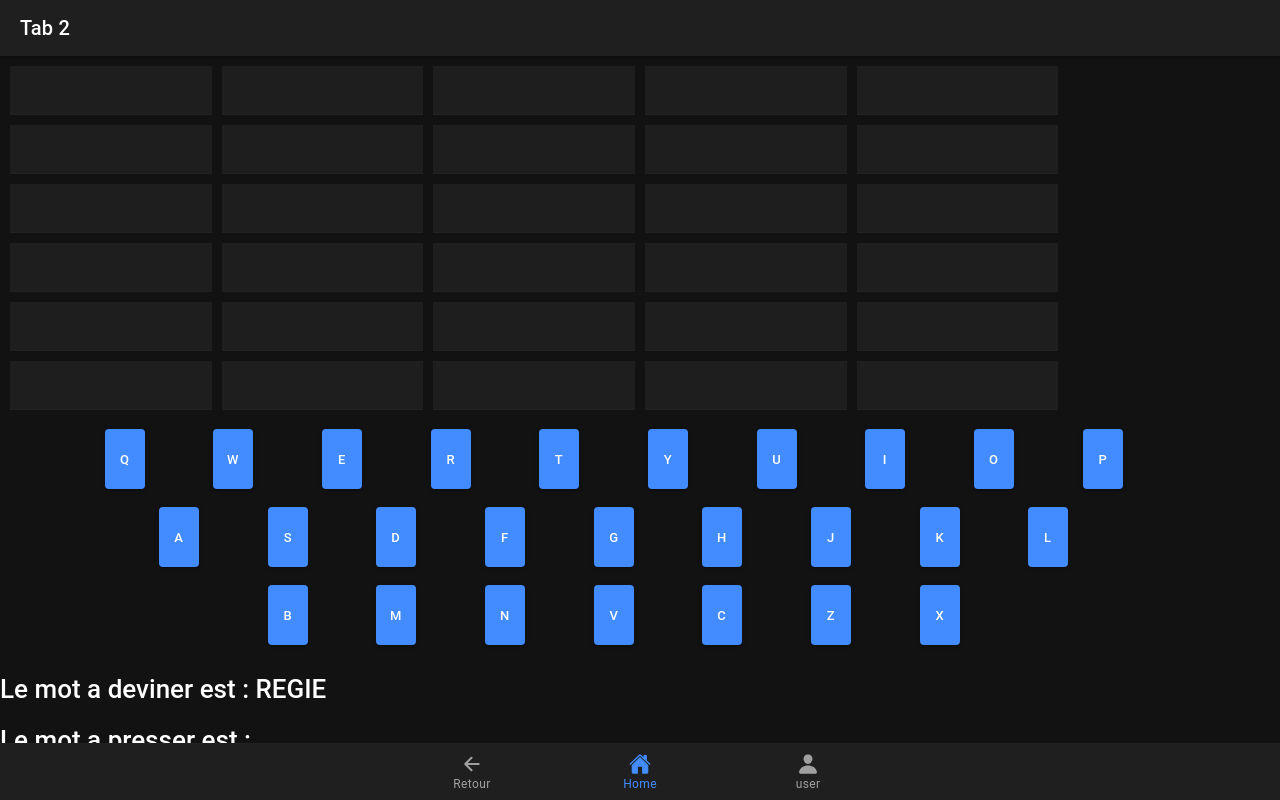
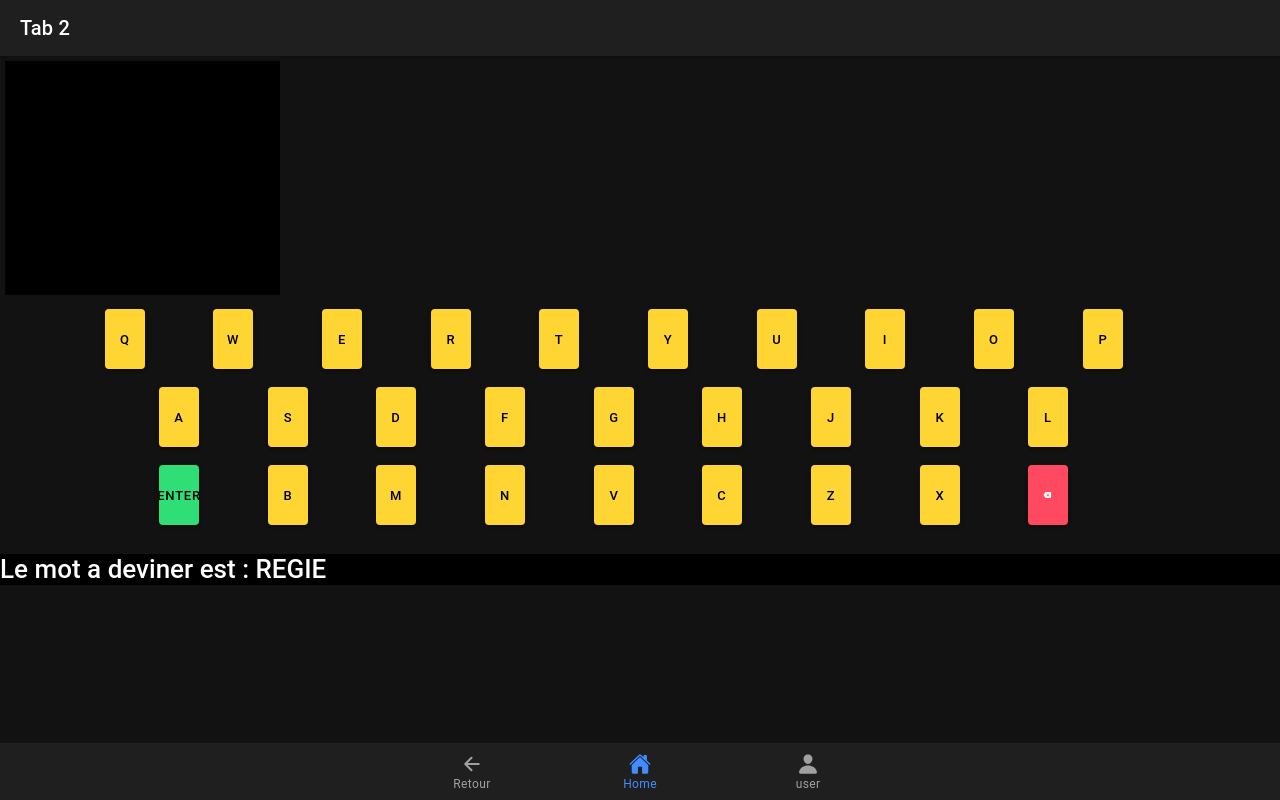
Before and after one commit to marioivanovic/playwords, a React (Create React App) app: page /home in a window 1280 px wide. Built offline with nearby package versions, Linux system fonts and the light colour scheme.

Commit message:
change color in progress

```diff
--- a/src/components/IInputCol.tsx
+++ b/src/components/IInputCol.tsx
@@ -1,10 +1,19 @@
 import { IonItem, IonInput } from "@ionic/react"
 
-export const IInputCol = (props:{value: string, onIonChange: any}) => {
-    const {value, onIonChange} = props;
+export const IInputCol = (props:{value: string, onIonChange: any, id: string,
+    // color: string
+}) => {
+    const {value, onIonChange, id,
+        // color
+    } = props;
+    // <IonItem id={id}
+    // color={'dark'}
+    // color={color}
+    //  >
+        {/* </IonItem> */}
     return(
-        <IonItem>
+        <div id={id}>
             <IonInput value={value} onIonChange={onIonChange} size={1} maxlength={1}></IonInput>
-        </IonItem>
+        </div>
     );
 };
--- /dev/null
+++ b/src/components/styles.css
@@ -0,0 +1,12 @@
+.ioncol{
+    background-color: black;
+}
+.ionColGreen{
+    background-color: green;
+}
+.ionColGreen{
+    background-color: orange;
+}
+.ionColGreen{
+    background-color: red;
+}
--- a/src/pages/home.tsx
+++ b/src/pages/home.tsx
@@ -11,6 +11,7 @@ import {
   IonFabButton,
   IonItem,
   IonInput,
+  IonIcon,
 } from "@ionic/react";
 import "./home.css";
 import Keyboard from "./../components/keyboard";
@@ -20,14 +21,14 @@ import "../components/keyboard.css";
 import clavier from "./../keyboards.json";
 import { IInputCol } from "../components/IInputCol";
 import { Matrice } from "../components/Matrice";
-// import { IInputCol } from "../components/IInputCol";
-// import IcolInput from "../components/IcolInput";
+import { backspace } from "ionicons/icons";
+import '../components/styles.css'
 
 const Home: React.FC = () => {
   const arrayObject = [
     ["Q", "W", "E", "R", "T", "Y", "U", "I", "O", "P"],
     ["A", "S", "D", "F", "G", "H", "J", "K", "L"],
-    ["B", "M", "N", "V", "C", "Z", "X"],
+    ["Enter", "B", "M", "N", "V", "C", "Z", "X", "Reset"],
   ];
   const rows = [];
 
@@ -40,46 +41,46 @@ const Home: React.FC = () => {
   }
   let boardDefault = [
     [
-      { value: "", disabled: false },
-      { value: "", disabled: true },
-      { value: "", disabled: true },
-      { value: "", disabled: true },
-      { value: "", disabled: true },
+      { value: "", disabled: false, color: "" },
+      { value: "", disabled: true, color: "" },
+      { value: "", disabled: true, color: "" },
+      { value: "", disabled: true, color: "" },
+      { value: "", disabled: true, color: "" },
     ],
     [
-      { value: "", disabled: true },
-      { value: "", disabled: true },
-      { value: "", disabled: true },
-      { value: "", disabled: true },
-      { value: "", disabled: true },
+      { value: "", disabled: true, color: "" },
+      { value: "", disabled: true, color: "" },
+      { value: "", disabled: true, color: "" },
+      { value: "", disabled: true, color: "" },
+      { value: "", disabled: true, color: "" },
     ],
     [
-      { value: "", disabled: true },
-      { value: "", disabled: true },
-      { value: "", disabled: true },
-      { value: "", disabled: true },
-      { value: "", disabled: true },
+      { value: "", disabled: true, color: "" },
+      { value: "", disabled: true, color: "" },
+      { value: "", disabled: true, color: "" },
+      { value: "", disabled: true, color: "" },
+      { value: "", disabled: true, color: "" },
     ],
     [
-      { value: "", disabled: true },
-      { value: "", disabled: true },
-      { value: "", disabled: true },
-      { value: "", disabled: true },
-      { value: "", disabled: true },
+      { value: "", disabled: true, color: "" },
+      { value: "", disabled: true, color: "" },
+      { value: "", disabled: true, color: "" },
+      { value: "", disabled: true, color: "" },
+      { value: "", disabled: true, color: "" },
     ],
     [
-      { value: "", disabled: true },
-      { value: "", disabled: true },
-      { value: "", disabled: true },
-      { value: "", disabled: true },
-      { value: "", disabled: true },
+      { value: "", disabled: true, color: "" },
+      { value: "", disabled: true, color: "" },
+      { value: "", disabled: true, color: "" },
+      { value: "", disabled: true, color: "" },
+      { value: "", disabled: true, color: "" },
     ],
     [
-      { value: "", disabled: true },
-      { value: "", disabled: true },
-      { value: "", disabled: true },
-      { value: "", disabled: true },
-      { value: "", disabled: true },
+      { value: "", disabled: true, color: "" },
+      { value: "", disabled: true, color: "" },
+      { value: "", disabled: true, color: "" },
+      { value: "", disabled: true, color: "" },
+      { value: "", disabled: true, color: "" },
     ],
   ];
   const [board, setBoard] = useState([...boardDefault]);
@@ -106,7 +107,7 @@ const Home: React.FC = () => {
   };
 
   const handleClick = (event: any) => {
-    console.log("row col",row,col)
+    console.log("row col", row, col);
 
     let currentMatrice = [...board];
     if (row === 0) {
@@ -130,24 +131,24 @@ const Home: React.FC = () => {
       }
     }
     if (col < 4) {
-      setCol(col+1);
+      setCol(col + 1);
     }
     if (col === 4) {
-      setRow(row+1);
-      setCol(0)
+      setRow(row + 1);
+      setCol(0);
     }
     currentMatrice[row][col].disabled = true;
-    currentMatrice[row][col <4?col + 1:col].disabled = false;
+    currentMatrice[row][col < 4 ? col + 1 : col].disabled = false;
     console.log(currentMatrice);
-    console.log(row,col)
+    console.log(row, col);
     setBoard(currentMatrice);
-    boardDefault= currentMatrice;
+    boardDefault = currentMatrice;
     setPress(event.target.innerText);
   };
 
   const Ionchange = (event: any) => {
     let currentMatrice = [...board];
-    console.log("onchange",board);
+    console.log("onchange", board);
 
     // console.log(matrice[index][i].value)
     // matrice[index][i].value=event.detail.value;
@@ -155,6 +156,70 @@ const Home: React.FC = () => {
     // matrice[index][i+1].disabled=false;
     // console.log(matrice[index][i].value)
   };
+
+  const prev = (event: any) => {
+    console.log(event);
+  };
+
+  const compare = (event: any) => {
+    let valid = false;
+    console.log(board[0][0].value);
+    let arrayToString =
+      board[0][0].value +
+      board[0][1].value +
+      board[0][2].value +
+      board[0][3].value +
+      board[0][4].value;
+    console.log(arrayToString, random);
+    if (arrayToString.toLocaleLowerCase() === random.toLocaleLowerCase()) {
+      console.log("le mot est green");
+      valid = true;
+      let r = document.getElementById(`id-${row - 1}-${col}`)
+      console.log(r)
+
+    } else {
+      let arrayValue = arrayToString.split("");
+      let arrayTest = random.split("");
+      let arrTest = document.querySelector(`#id-${row - 1}`);
+      let item1 =document.querySelector(`#id-${row - 1}-${col}`);
+      let item2=document.querySelector(`#id-${row - 1}-${col}`);
+      let item3 =document.querySelector(`#id-${row - 1}-${col}`);
+      let item4 =document.querySelector(`#id-${row - 1}-${col}`);
+      let item5 =document.querySelector(`#id-${row - 1}-${col}`);
+
+      console.log("first", item1);
+
+      for (let i = 0; i < arrayValue.length; i++) {
+        const strSplit = arrayValue[i];
+        if (random.includes(strSplit.toUpperCase())) {
+          for (let index = 0; index < arrayTest.length; index++) {
+            const worldSplit = arrayTest[index];
+            if (index === i) {
+              if (
+                worldSplit.toLocaleUpperCase() === strSplit.toLocaleUpperCase()
+              ) {
+                console.log("color green ", strSplit, worldSplit);
+              }
+              if (
+                worldSplit.toLocaleUpperCase() !==
+                  strSplit.toLocaleUpperCase() &&
+                random.includes(strSplit.toUpperCase())
+              ) {
+                console.log("color orange ", strSplit, worldSplit);
+              }
+            }
+          }
+        } else {
+          console.log("rouge", strSplit);
+        }
+      }
+    }
+  };
+
+  const reset = (event: any) => {
+    console.log(event);
+  };
+
   return (
     <IonPage>
       <IonHeader>
@@ -171,15 +236,20 @@ const Home: React.FC = () => {
         <IonGrid>
           {board.length > 0
             ? board.map((row, index) => (
-                <IonRow key={index}>
+                <IonRow key={index} id={"id-" + index}>
                   {row.length > 0
                     ? row.map((col, i) => (
-                        <IonCol key={i} size="2">
+                        // <IonCol key={i} size="2" id={"id-" + index + "-" + i}>
+                        <div className="ioncol">
                           <IInputCol
+                          // color="warning"
+                          key={i}
+                            id={"id-" + index + "-" + i}
                             value={col.value}
                             onIonChange={Ionchange}
                           />
-                        </IonCol>
+                          </div>
+                        // </IonCol>
                       ))
                     : null}
                 </IonRow>
@@ -187,25 +257,50 @@ const Home: React.FC = () => {
             : null}
         </IonGrid>
         {/* <Matrice /> */}
+
         <div className="keyboard-container">
           {arrayObject.map((a, index) => (
             <IonRow key={index} className="keyboard-container-flex">
               {a.map((keyValue, i) => (
                 <IonCol size="1" className="keyboard-col" key={i}>
+                  {keyValue === "Enter" ? (
                     <IonButton
-                    onClick={handleClick}
+                      color="success"
+                      onClick={compare}
                       size="small"
                       className="keyboard-button"
                     >
                       {keyValue}
                     </IonButton>
+                  ) : null}
+                  {keyValue === "Reset" ? (
+                    <IonButton color={"danger"}>
+                      <IonIcon
+                        onClick={prev}
+                        size="small"
+                        // color="danger"
+                        className="keyboard-button"
+                        icon={backspace}
+                      />
+                    </IonButton>
+                  ) : null}
+                  {keyValue !== "Reset" && keyValue !== "Enter" ? (
+                    <IonButton
+                      onClick={handleClick}
+                      size="small"
+                      color="warning"
+                      className="keyboard-button"
+                    >
+                      {keyValue}
+                    </IonButton>
+                  ) : null}
                 </IonCol>
               ))}
             </IonRow>
           ))}
         </div>
-        <h1>Le mot a deviner est : {random}</h1>
-        <h1>Le mot a presser est : {press}</h1>
+        <h1 className="ioncol">Le mot a deviner est : {random}</h1>
+        {/* <h1>Le mot a presser est : {press}</h1> */}
       </IonContent>
     </IonPage>
   );
```
Also changed, not shown: src/components/Matrice.tsx (+57 -15 lines). Lines whose indentation alone changed are shown as unchanged.
